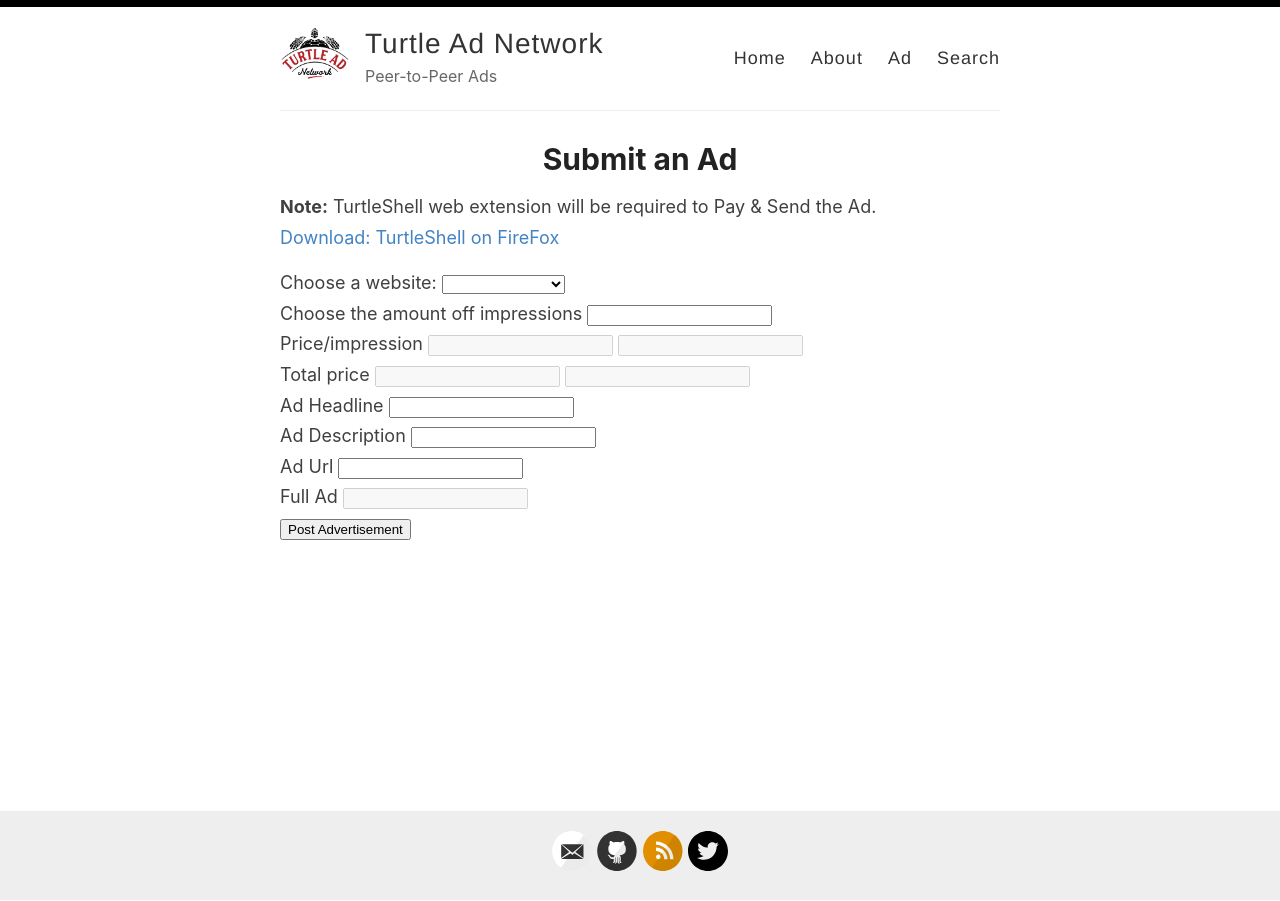
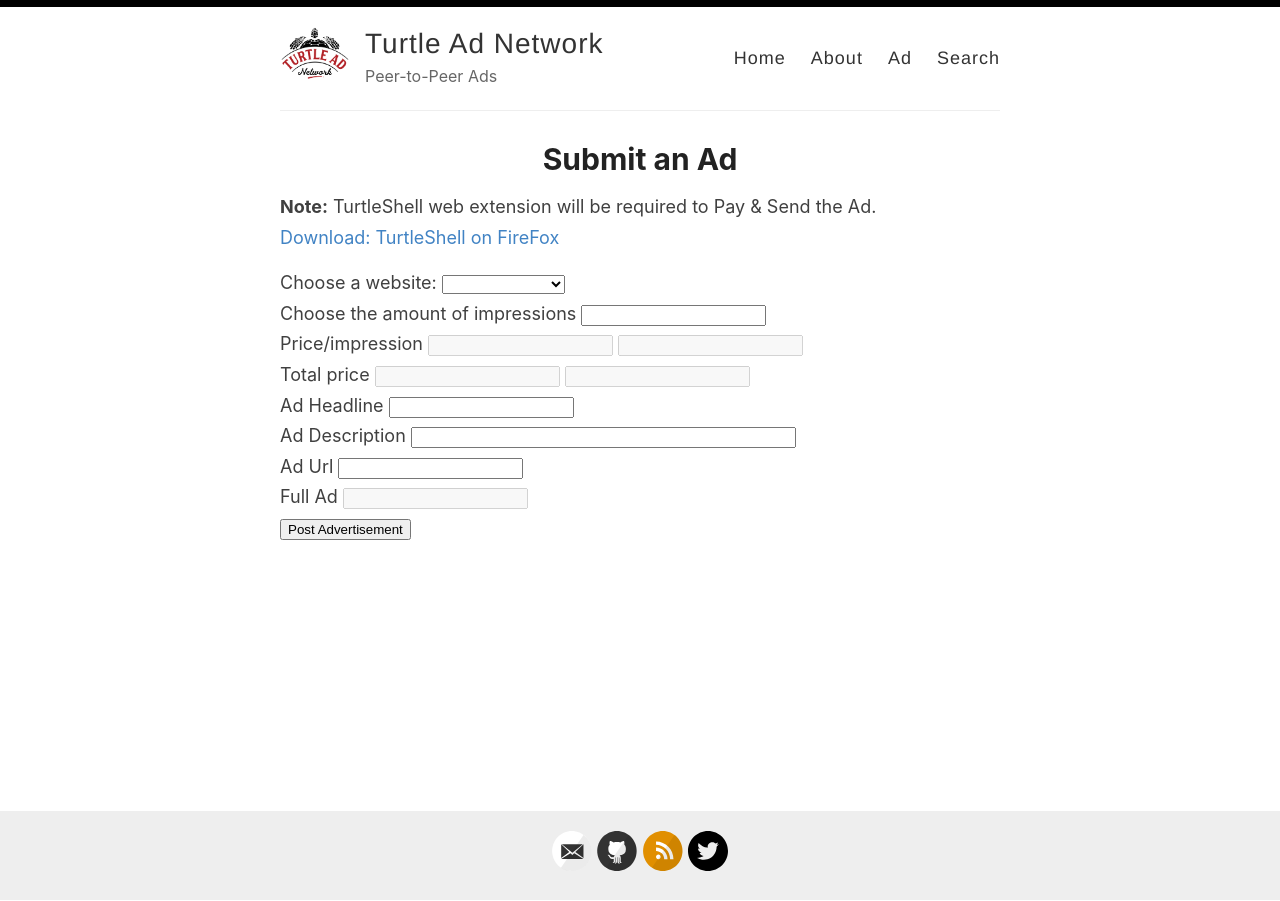
Before and after one commit to TurtleAdNetwork/TurtleAdNetwork.github.io, a Jekyll site: the page built from _pages/ad.md, in a window 1280 px wide. Built offline with Jekyll 4.4.1, drawn with Linux system fonts in a browser that asks for light colours; nearby versions of some CDN libraries.

Commit message:
spelling & sizing

```diff
--- a/_pages/ad.md
+++ b/_pages/ad.md
@@ -21,7 +21,7 @@ permalink: /ad/
 
     </select>
     <br>
-    <label for="impressions">Choose the amount off impressions</label>
+    <label for="impressions">Choose the amount of impressions</label>
     <input type="number" name="impressions" id="impressions" step="100" min="0">
     <br>
     <label for="price">Price/impression</label>
@@ -36,7 +36,7 @@ permalink: /ad/
     <input name="headlineInput" id="headlineInput" maxlength="35">
     <br>
     <label for="descriptionInput">Ad Description</label>
-    <input name="descriptionInput" id="descriptionInput" maxlength="115">
+    <input name="descriptionInput" id="descriptionInput" size="45%" maxlength="115">
     <br>
     <label for="urlInput">Ad Url</label>
     <input type="url" name="urlInput" id="urlInput" maxlength="115">
```
